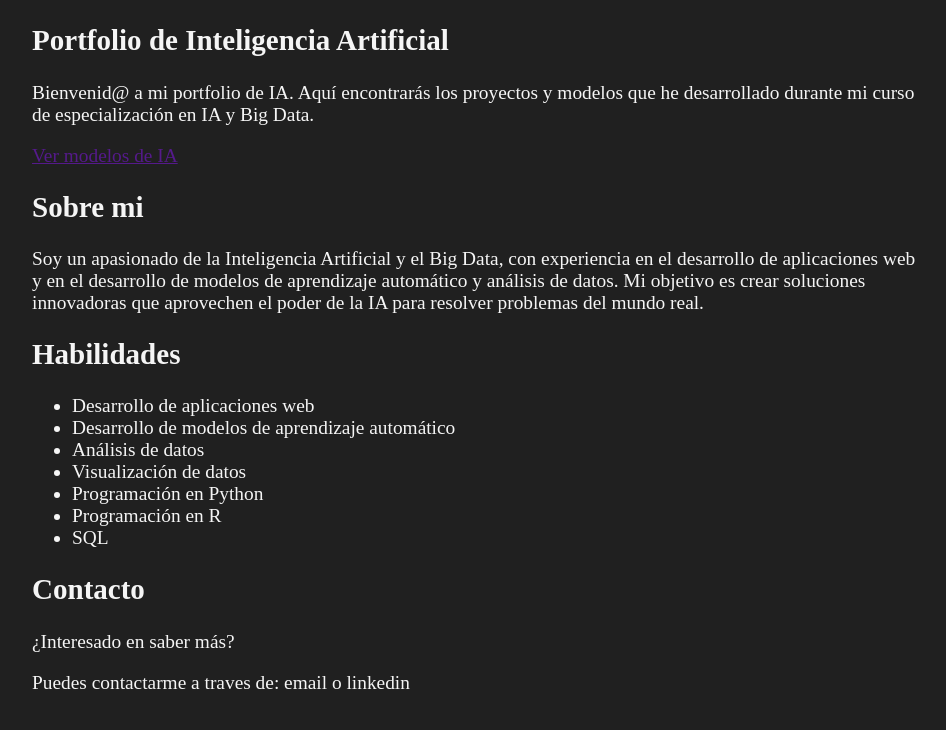
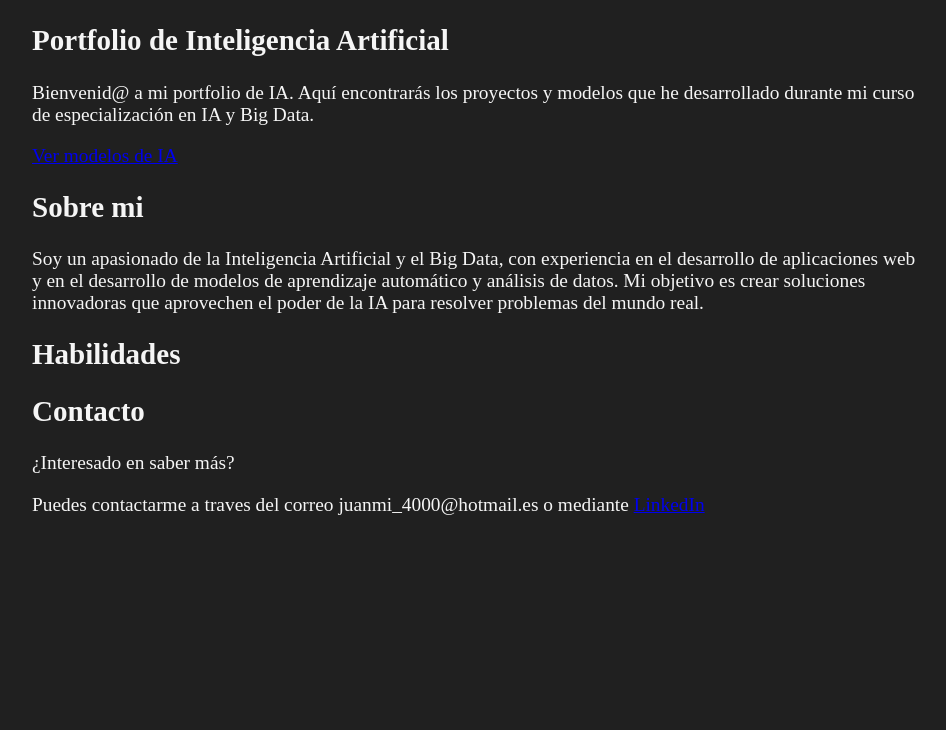
Before and after one commit to juanmi4000/WebIA, a Django app: page / in a window 1280 px wide. Shown: the part 70-800 px from the top of the page, without its empty margins (160-1106 px from the left). Run offline with Django 5.2, Linux system fonts and the light colour scheme.

Commit message:
Cambiado a un bucle las habilidades, añado correo y linkedin

```diff
--- a/src/home/templates/index.html
+++ b/src/home/templates/index.html
@@ -12,7 +12,7 @@
     <article>
         <h1>Portfolio de Inteligencia Artificial</h1>
         <p>Bienvenid@ a mi portfolio de IA. Aquí encontrarás los proyectos y modelos que he desarrollado durante mi curso de especialización en IA y Big Data.</p>
-        <a href="">Ver modelos de IA</a>
+        <a class="enlace-boton" href="{% url 'trained-ia-models' %}">Ver modelos de IA</a>
     </article>
     <article>
         <h1>Sobre mi</h1>
@@ -20,19 +20,17 @@
     </article>
     <article>
         <h1>Habilidades</h1>
-        <ul>
-            <li>Desarrollo de aplicaciones web</li>
-            <li>Desarrollo de modelos de aprendizaje automático</li>
-            <li>Análisis de datos</li>
-            <li>Visualización de datos</li>
-            <li>Programación en Python</li>
-            <li>Programación en R</li>
-            <li>SQL</li>
+        <ul class="habilidades">
+            {% for habilidad in habilidades %}
+                <li>{{ habilidad }}</li>
+            {% endfor %}
         </ul>
     </article>
     <article>
         <h1>Contacto</h1>
-        <p>¿Interesado en saber más?</p>
-        <p>Puedes contactarme a traves de: email o linkedin</p>
+        <div>
+            <p>¿Interesado en saber más?</p>
+            <p>Puedes contactarme a traves del correo juanmi_4000@hotmail.es o mediante <a target="_blank" href="https://www.linkedin.com/in/juan-manuel-garc%C3%ADa-moyano-4ba438306/">LinkedIn</a></p>
+        </div>
     </article>
 {% endblock %}
```
